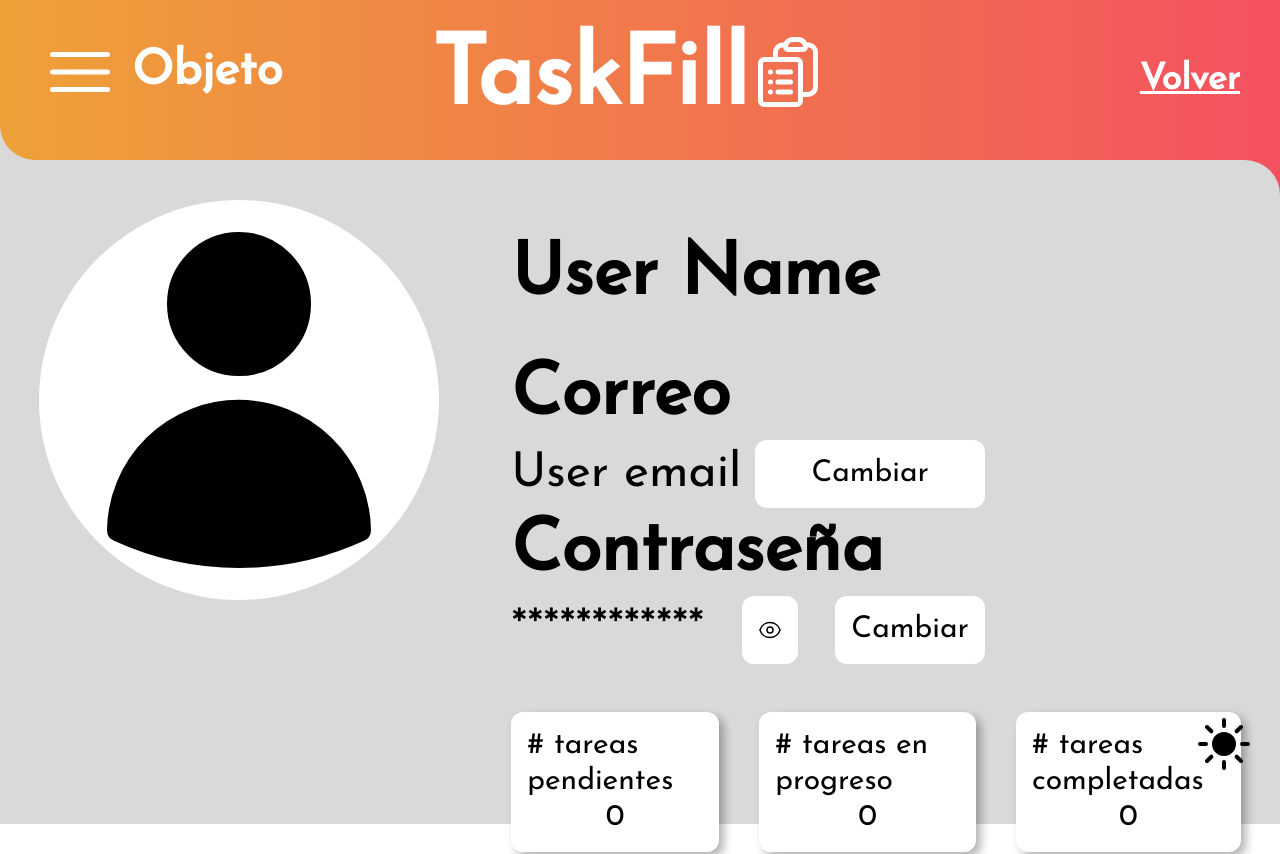
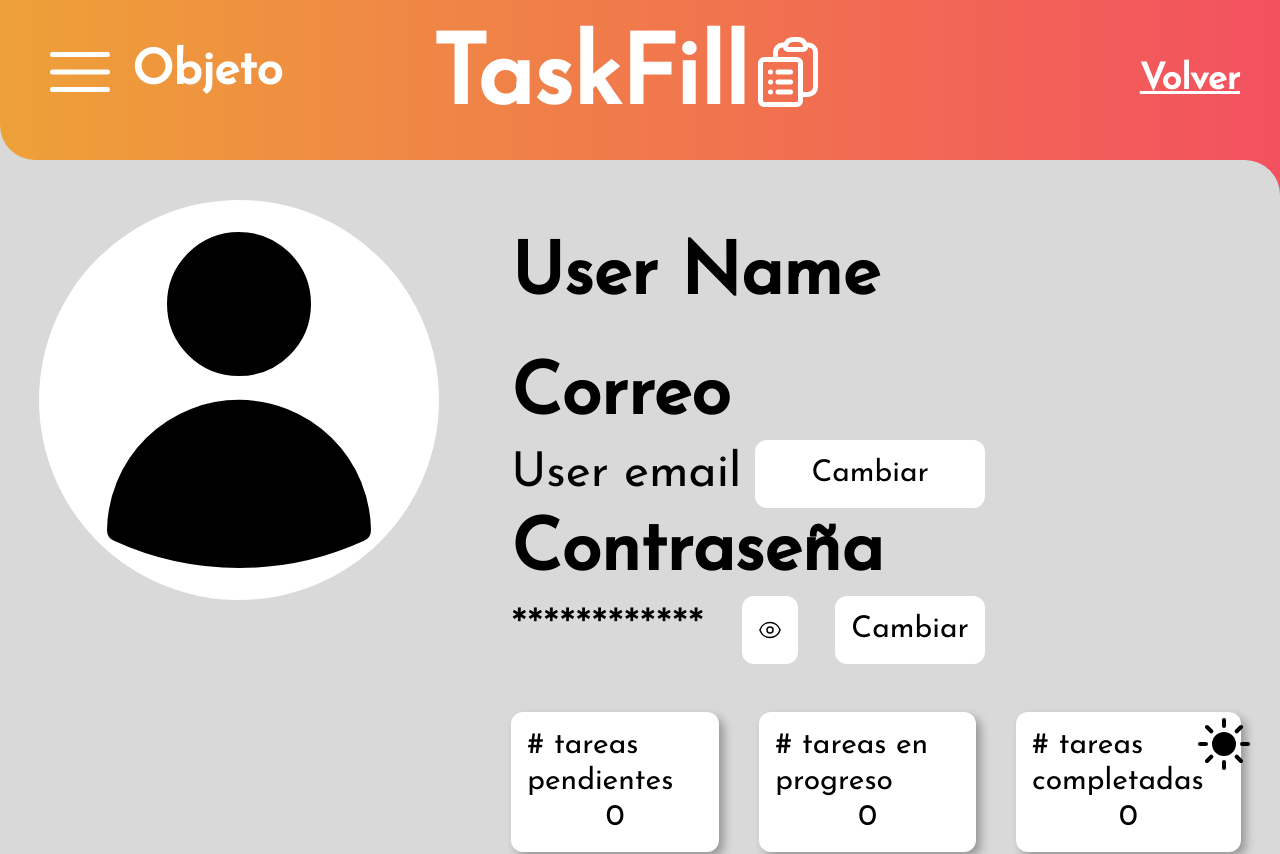
Before and after one commit to juanpalacios20/To-Do, a React (Vite) app in the folder client/: page /Perfil in a window 1280 px wide. Shown: the top 854 px of the page. Built offline with nearby package versions, Linux system fonts and the light colour scheme.

Commit message:
haciendo lo que me dijo juank

```diff
--- a/client/src/App.css
+++ b/client/src/App.css
@@ -256,7 +256,7 @@
 }
 
 .Perfil {
-    height: 83vh;
+    height: 100vh;
     justify-content: center;
     align-content: center;
     align-items: center;
```
